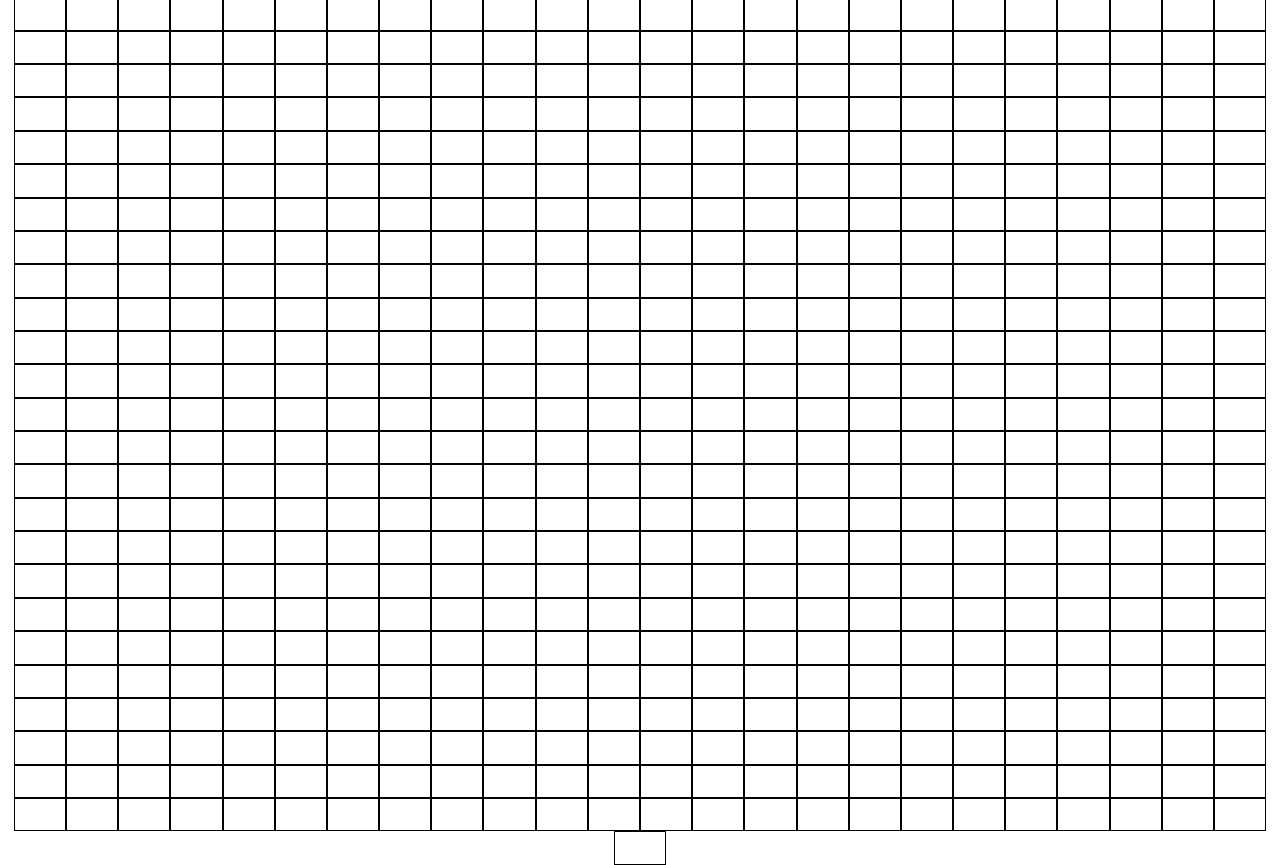
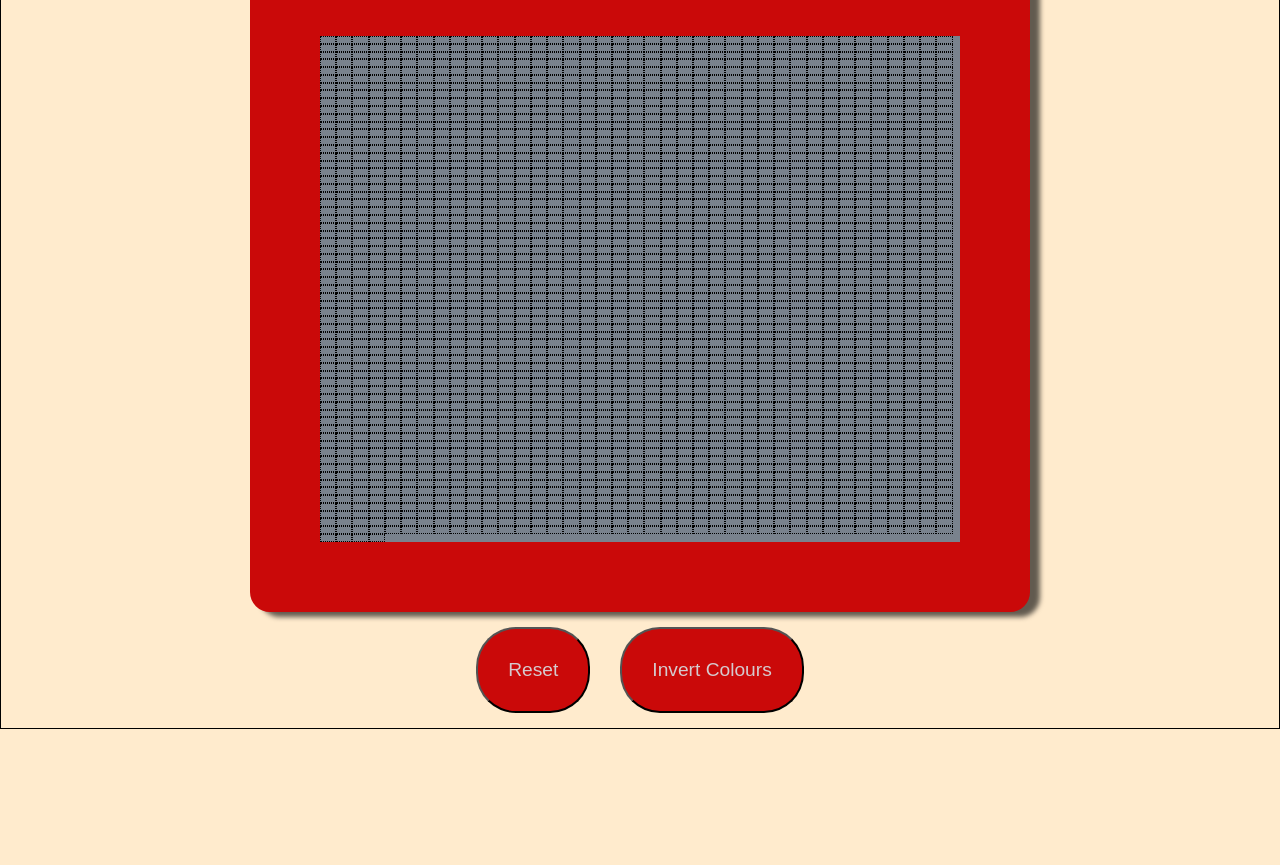
Before and after one commit to speightashley/etch_a_sketch, a plain HTML site: page index.html in a window 1280 px wide. Shown: the part 73-938 px from the top of the page. After the commit the page ends 802 px from the top, so only its background shows below. Drawn offline with Linux system fonts and the light colour scheme.

Commit message:
fix the grid size issue

```diff
--- a/index.html
+++ b/index.html
@@ -9,7 +9,13 @@
     <title>Etch a Sketch</title>
   </head>
   <body>
-    <h1>Etch a Sketch</h1>
-    <div id="container" class="container"></div>
+    <div id="main">
+      <h1>Etch a Sketch</h1>
+      <div id="container"></div>
+      <div id="buttons">
+        <button id="reset">Reset</button
+        ><button id="invert">Invert Colours</button>
+      </div>
+    </div>
   </body>
 </html>
--- a/script.js
+++ b/script.js
@@ -1,17 +1,21 @@
 const wrapper = document.getElementById("container");
+const reset = document.getElementById("reset");
+const invert = document.getElementById("invert");
+wrapper.style.width = "50vw";
+wrapper.style.height = "70vh";
 
 function generateGrid(size, parent) {
   for (let index = 0; index < size * size; index++) {
     const div = document.createElement("div");
     div.id = `box${index}`;
     div.className = "box";
-    div.style.height = `${98 / size}vh`;
-    div.style.width = `${98 / size}vw`;
+    div.style.height = `${50}`;
+    div.style.width = `${111.2 / size}%`;
     parent.appendChild(div);
   }
 }
 
-generateGrid(25, wrapper);
+generateGrid(50, wrapper);
 
 const square = document.getElementsByClassName("box");
 
@@ -20,3 +24,15 @@ for (const x of square) {
     x.classList.toggle("black");
   });
 }
+
+reset.addEventListener("click", (e) => {
+  for (const x of square) {
+    x.classList.remove("black");
+  }
+});
+
+invert.addEventListener("click", (e) => {
+  for (const x of square) {
+    x.classList.toggle("black");
+  }
+});
--- a/style.css
+++ b/style.css
@@ -5,18 +5,41 @@
 
 body {
   text-align: center;
+  display: flex;
+  flex-direction: row;
+  justify-content: center;
+  background-color: blanchedalmond;
+  font-family: Verdana, Geneva, Tahoma, sans-serif;
 }
 
-div#container {
+div#main {
+  width: 100vw;
+  text-align: center;
+  height: 100vh;
   display: flex;
-  justify-content: center;
+  align-items: center;
+  flex-direction: column;
+  justify-content: space-around;
+  border: 1px solid black;
+}
+
+#container {
+  display: flex;
+  flex-direction: row;
+  justify-content: safe;
   flex-wrap: wrap;
-  width: 100%;
-  height: 100%;
+  overflow: hidden;
+  background-color: #79828d;
+  border: 70px solid #ca0909;
+  box-shadow: 10px 5px 5px rgba(0, 0, 0, 0.616);
+  border-radius: 20px;
+  padding-bottom: -10px;
 }
 
 div.box {
-  border: 1px black solid;
+  border: 1px dotted;
+  margin: 0;
+  padding: 0;
   /* width: 5.8vw; */
   /* height: 5.8vh; */
 }
@@ -28,3 +51,16 @@ div#box:hover {
 .black {
   background-color: black;
 }
+
+button {
+  background-color: #ca0909;
+  padding: 30px;
+  border-radius: 40px;
+  color: #d5cace;
+  font-size: larger;
+  margin: 15px;
+}
+
+button:hover {
+  /* background-color: #f02e2e; */
+}
```
